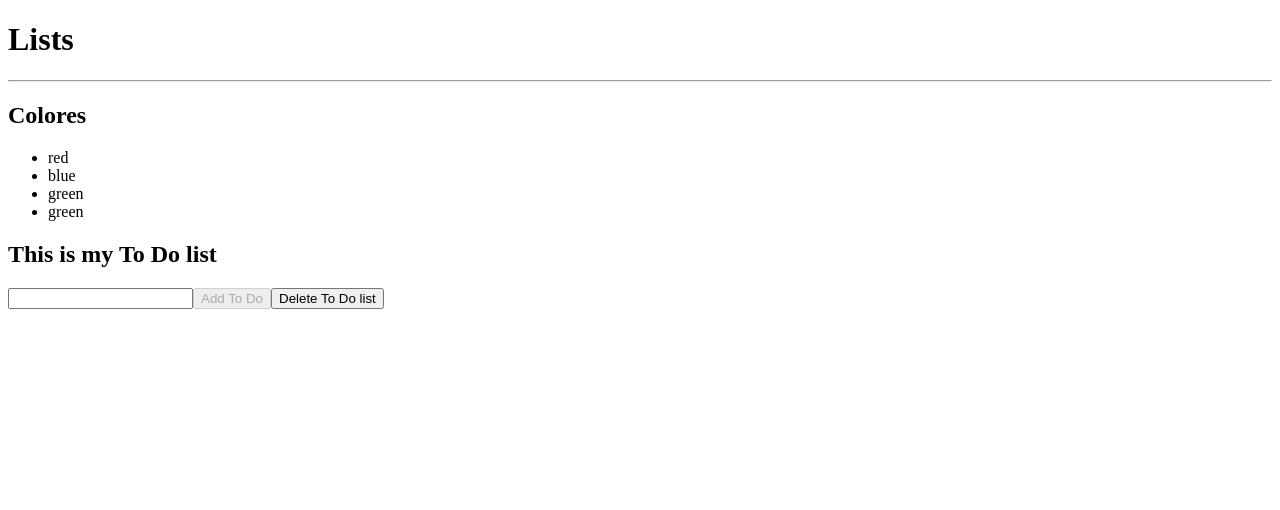
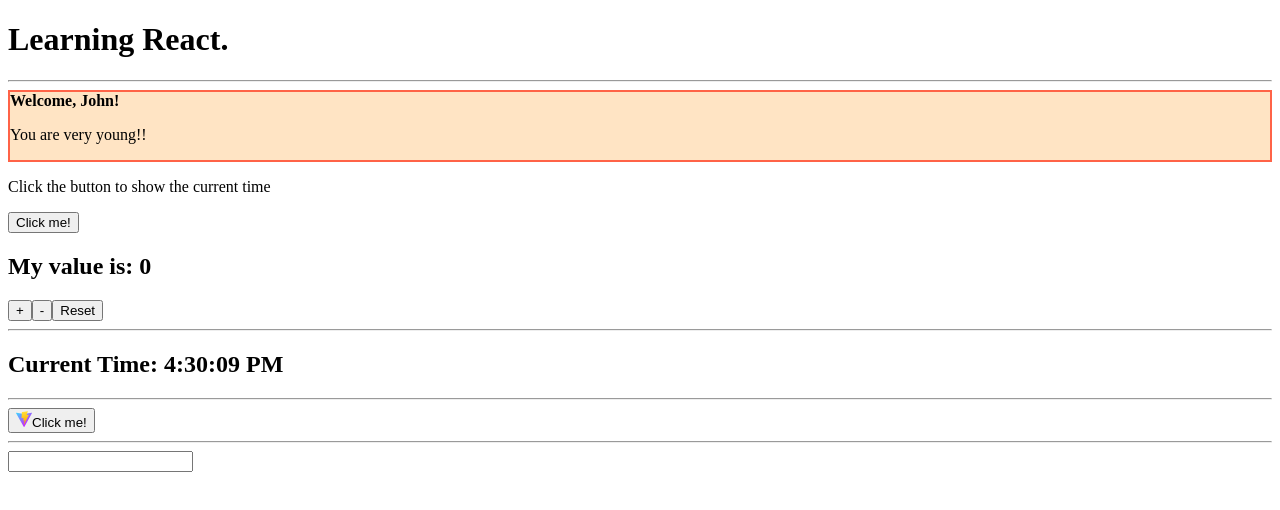
Before and after one commit to Macaicedoa/React, a React (Vite) app in the folder props/: page / in a window 1280 px wide. Shown: the top 510 px of the page. Built offline with nearby package versions, Linux system fonts and the light colour scheme.

Commit message:
Styling Components -1

```diff
--- a/props/src/index.jsx
+++ b/props/src/index.jsx
@@ -11,11 +11,11 @@
     <> {/*Etiquetas vacías para no añadir divs*/}
     {/* <StrictMode> */}
 
-        {/* <App /> */}
+        <App />
         {/* <AppForms/> */}
         {/* <References/> */}
-        <AppColors/>
-         <AppTodoList/>
+        {/* <AppColors/> */}
+         {/* <AppTodoList/> */}
     {/* </StrictMode>   */}
 
     </>
```
